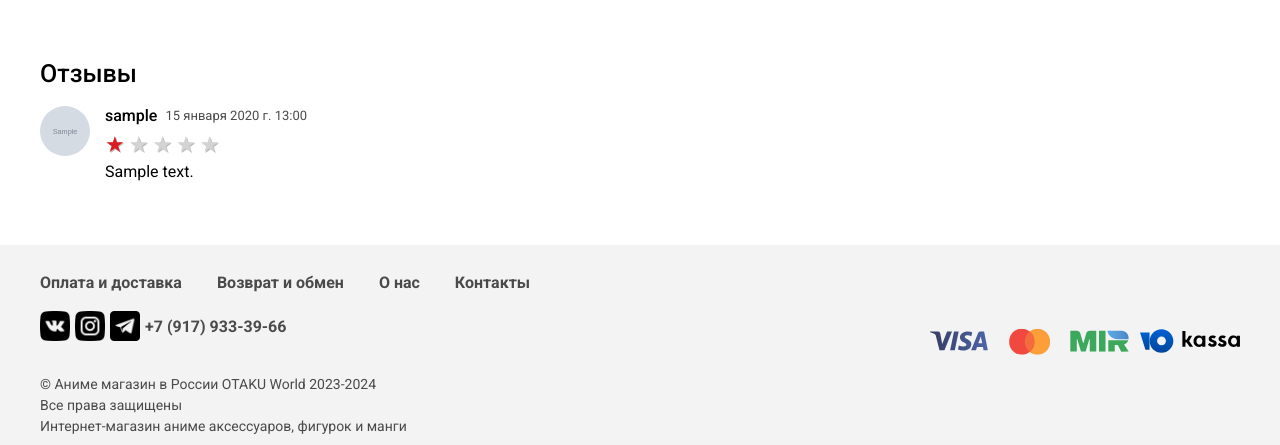
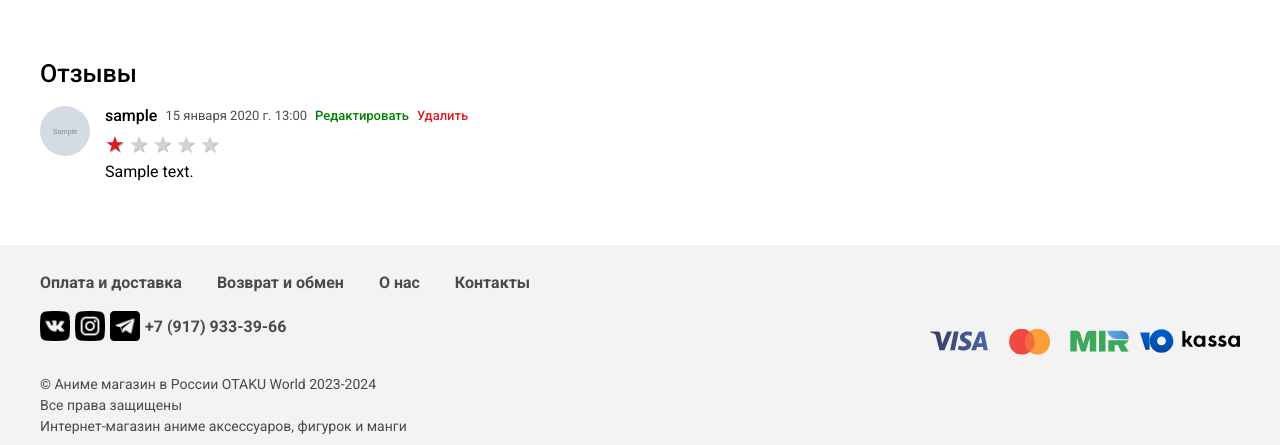
Before and after one commit to katsuyorii/OtakuWorld, a Django app: a page that uses mysite/catalog/templates/catalog/product-detail.html in a window 1280 px wide. Shown: the part 776-1221 px from the top of the page. Run offline with Django 5.2, Linux system fonts and the light colour scheme; a user stored in the database is signed in; tables that the repository leaves empty hold one stand-in row (values such as "Sample post"); grey boxes marked "Sample" are stand-in pictures.

Commit message:
add logic edit and delete comment for user and logic print user image

```diff
--- a/mysite/catalog/templates/catalog/product-detail.html
+++ b/mysite/catalog/templates/catalog/product-detail.html
@@ -125,12 +125,20 @@
         {% for comment in product.comments %}
             <div class="product-detail-reviews-item">
                 <span class="circle-img-product">
-                    <img class="profile-row-links-img" src="{{ comment.user.image.url }}" alt="Profile Logo">
+                    {% if comment.user.image %}
+                        <img class="profile-row-links-img" src="{{ comment.user.image.url }}" alt="Profile Logo">
+                    {% else %}
+                        <img class="profile-row-links-img" src="{% static 'img/default.png' %}" alt="Profile Logo">
+                    {% endif %}
                 </span>
                 <div class="product-detail-reviews-item-column">
                     <div class="product-detail-reviews-name">
                         <h1 class="product-detail-reviews-username">{{ comment.user.username }}</h1>
                         <p class="product-detail-reviews-date">{{ comment.create_date }}</p>
+                        {% if comment.user == user %}
+                            <a href="#" class="product-detail-edit">Редактировать</a>
+                            <a href="#" class="product-detail-delete">Удалить</a>
+                        {% endif %}
                     </div>
                     <div class="rating-result">
                         {% for _ in comment.grade|range_values_star %}
--- a/mysite/static/css/style.css
+++ b/mysite/static/css/style.css
@@ -444,6 +444,20 @@ body {
 	gap: 15px;
 }
 
+.product-detail-edit {
+	text-decoration: none;
+	font-size: 13px;
+	font-weight: 500;
+	color: green;
+}
+
+.product-detail-delete {
+	text-decoration: none;
+	font-size: 13px;
+	font-weight: 500;
+	color: var(--text-link-color);
+}
+
 .rating-result {
 	margin-top: 5px;
 }
```
Also changed, not shown: mysite/static/img/default.png (added).
